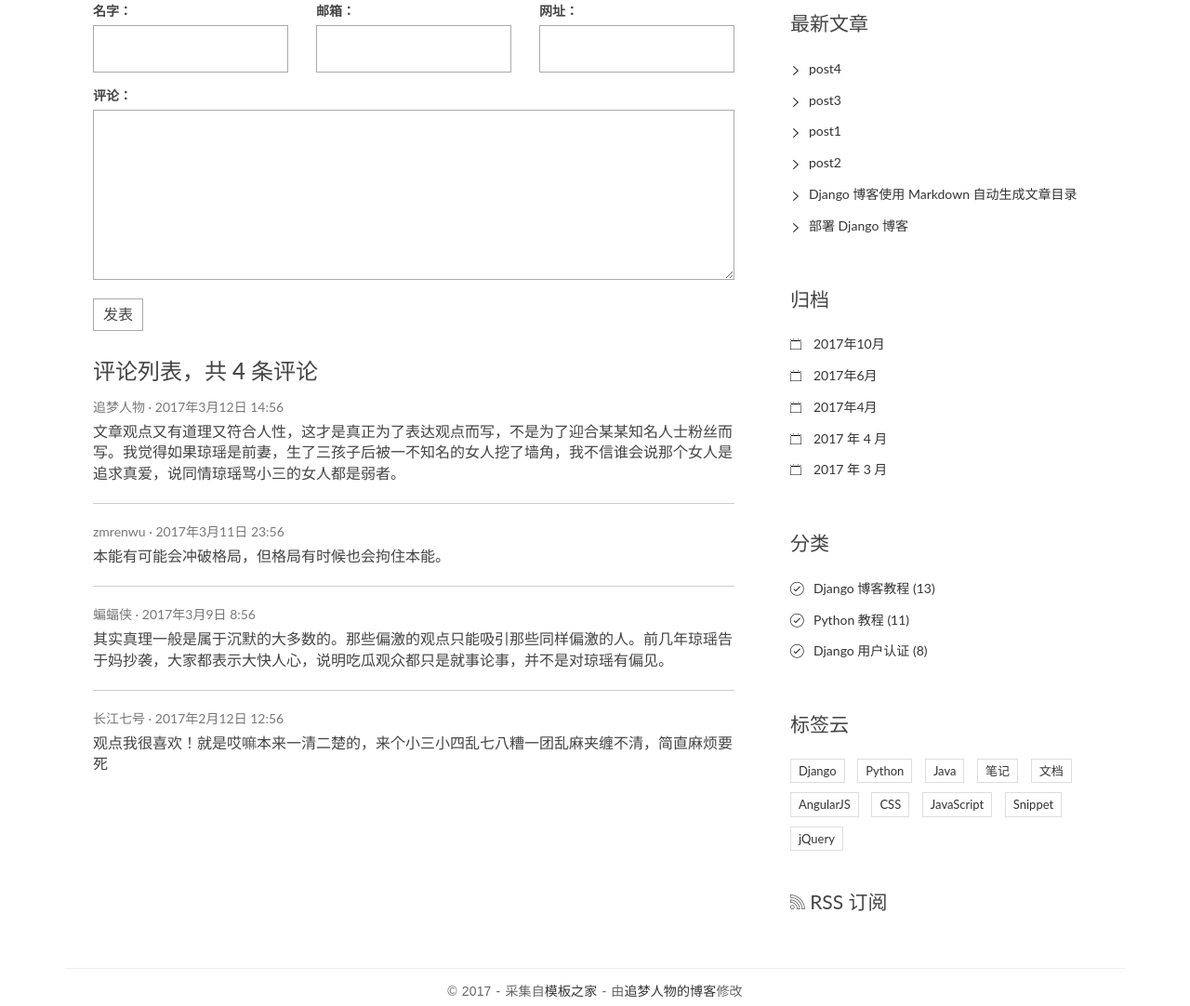
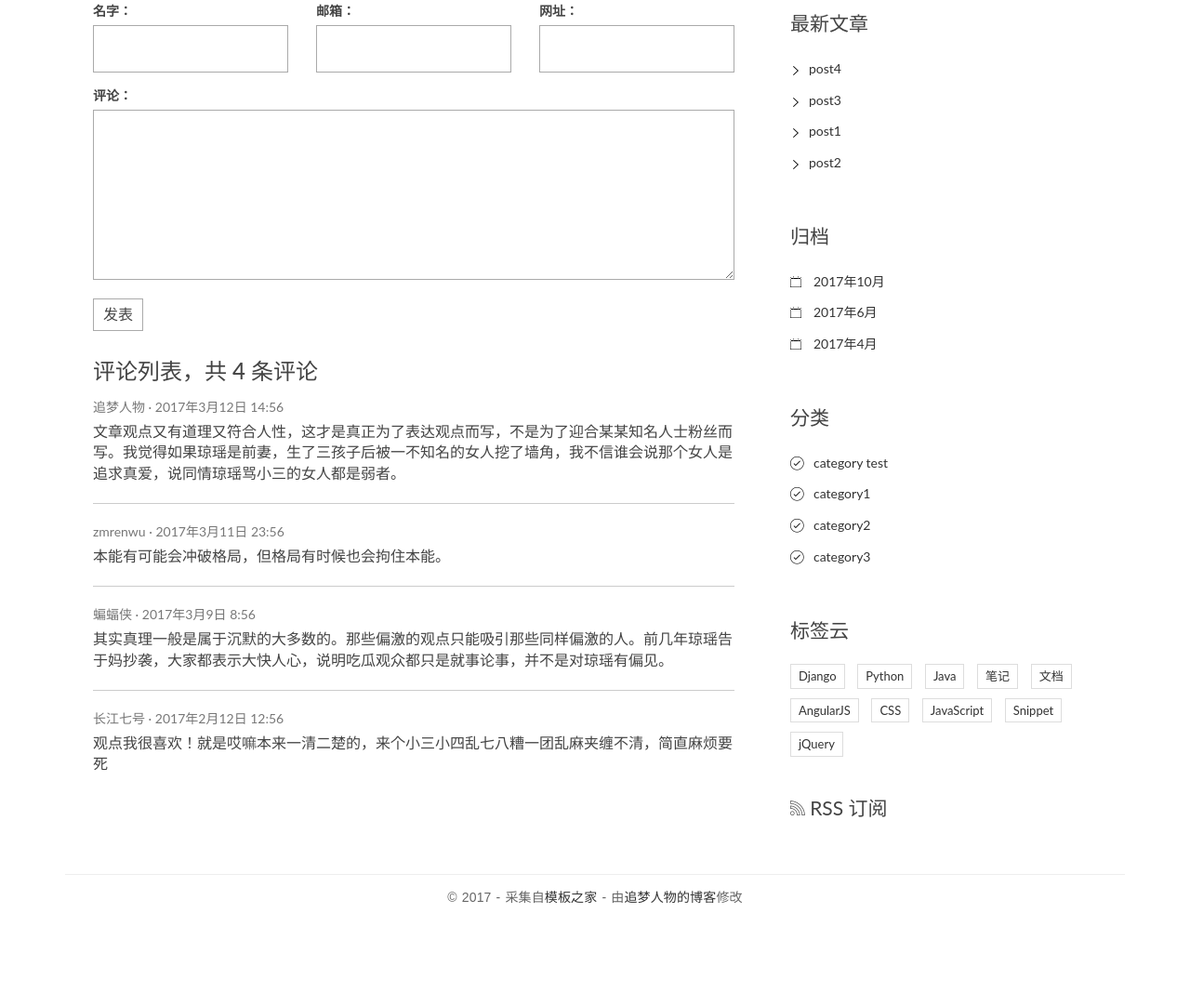
Before and after one commit to peanutink/new_blog, a Django app: page /post/1/ in a window 1280 px wide. Shown: the part 406-1488 px from the top of the page at 93% size. After the commit the page ends 1378 px from the top, so only its background shows below. Run offline with Django 3.2, Linux system fonts and the light colour scheme; data comes from the database, SQL or seed files in the repository; both versions use the stored data as it was after the commit; some libraries are stand-ins or nearby versions.

Commit message:
side bar

```diff
--- a/blog/urls.py
+++ b/blog/urls.py
@@ -6,4 +6,6 @@ from . import views
 urlpatterns = [
     url(r'^$', views.index, name='index'),
     url(r'^post/(?P<pk>[0-9]+)/$', views.detail, name='detail'),
+    url(r'^archives/(?P<year>[0-9]{4})/(?P<month>[0-9]{1,2})/$', views.archives, name='archives'),
+    url(r'^category/(?P<pk>[0-9]+)/$', views.category, name='category'),
 ]
--- a/blog/views.py
+++ b/blog/views.py
@@ -1,6 +1,9 @@
 from django.shortcuts import render, get_object_or_404
 from .models import Post
 import markdown
+from .models import Category
+
+
 # Create your views here.
 
 
@@ -18,3 +21,15 @@ def detail(request, pk):
         'markdown.extensions.toc',
     ])
     return render(request, 'blog/detail.html', context={'post': post})
+
+
+def archives(request, year, month):
+    post_list = Post.objects.filter(created_time__year=year,
+                                    created_time__month=month).order_by('-created_time')
+    return render(request, 'blog/index.html', context={'post_list': post_list})
+
+
+def category(request, pk):
+    cate = get_object_or_404(Category, pk=pk)
+    post_list = Post.objects.filter(category=cate).order_by('-created_time')
+    return render(request, 'blog/index.html', context={'post_list': post_list})
--- a/templates/base.html
+++ b/templates/base.html
@@ -14,7 +14,7 @@
     <link rel="stylesheet" href="http://code.ionicframework.com/ionicons/2.0.1/css/ionicons.min.css">
     <link rel="stylesheet" href="{% static 'blog/css/pace.css' %}">
     <link rel="stylesheet" href="{% static 'blog/css/custom.css' %}">
-    <link rel="stylesheet" href="{% static 'blog/css/highlights/github.css'%}">
+    <link rel="stylesheet" href="{% static 'blog/css/highlights/github.css' %}">
 
     <!-- js -->
     <script src="{% static 'blog/js/jquery-2.1.3.min.js' %}"></script>
@@ -87,12 +87,7 @@
                         {% empty %}
                             暂无文章
                         {% endfor %}
-                        <li>
-                            <a href="#">Django 博客使用 Markdown 自动生成文章目录</a>
-                        </li>
-                        <li>
-                            <a href="#">部署 Django 博客</a>
-                        </li>
+
                     </ul>
                 </div>
                 <div class="widget widget-archives">
@@ -101,32 +96,24 @@
                     <ul>
                         {% for date in date_list %}
                             <li>
-                            <a href="#">{{ date.year }}年{{ date.month }}月</a>
+                                <a href="{% url 'blog:archives' date.year date.month %}">{{ date.year }}年{{ date.month }}月</a>
                             </li>
                         {% empty %}
                             暂无归档
                         {% endfor %}
-                        <li>
-                            <a href="#">2017 年 4 月</a>
-                        </li>
-                        <li>
-                            <a href="#">2017 年 3 月</a>
-                        </li>
+
                     </ul>
                 </div>
 
                 <div class="widget widget-category">
                     <h3 class="widget-title">分类</h3>
+                {% get_categories as category_list %}
                     <ul>
+                        {% for category in category_list %}
                             <li>
-                            <a href="#">Django 博客教程 <span class="post-count">(13)</span></a>
+                                <a href="{% url 'blog:category' category.pk %}">{{ category.name }}</a>
                             </li>
-                        <li>
-                            <a href="#">Python 教程 <span class="post-count">(11)</span></a>
-                        </li>
-                        <li>
-                            <a href="#">Django 用户认证 <span class="post-count">(8)</span></a>
-                        </li>
+                        {% endfor %}
                     </ul>
                 </div>
 
```
Also changed, not shown: db.sqlite3. Lines whose indentation alone changed are shown as unchanged.
